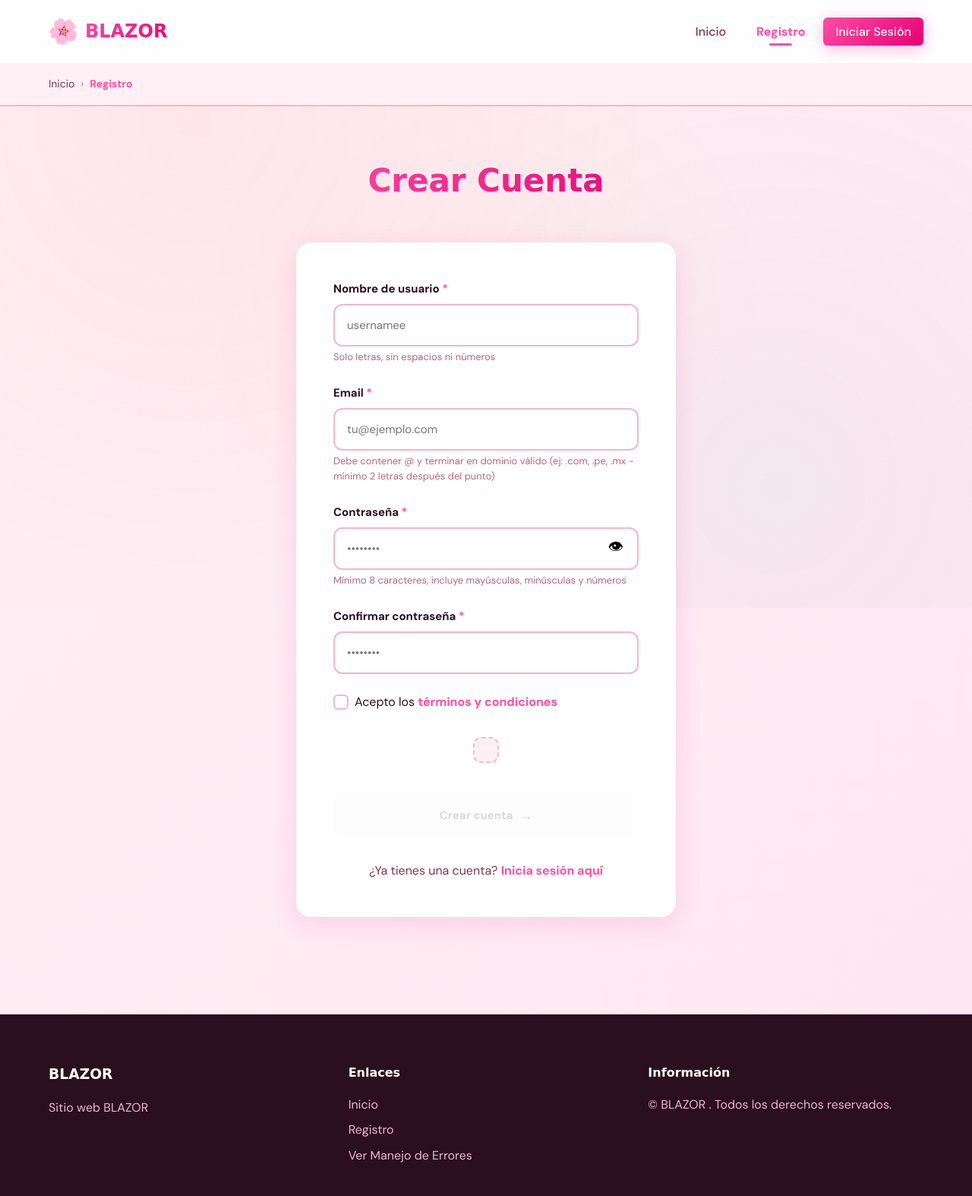
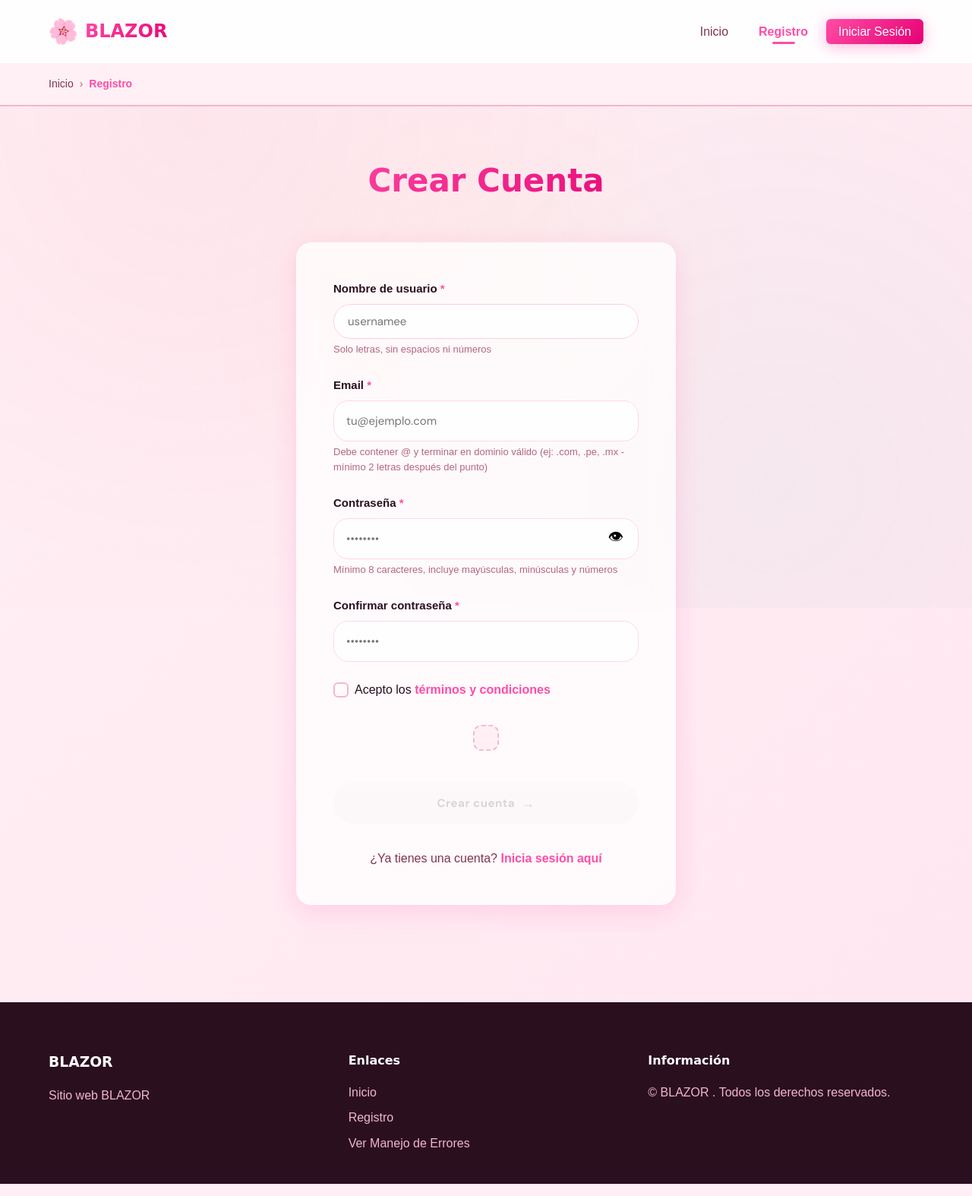
Before and after one commit to america123create/Flores, a Flask app: page /registro in a window 1280 px wide. Shown: the whole page at 76% size. Run offline with Flask 3, Linux system fonts and the light colour scheme; some libraries are stand-ins or nearby versions; some web fonts are replaced.

Commit message:
Update style.css

```diff
--- a/static/css/style.css
+++ b/static/css/style.css
@@ -1628,3 +1628,127 @@ html {
     background: var(--color-primary);
     color: white;
 }
+
+/* ==========================================
+   🔥 UPGRADE TIPOGRAFÍA
+========================================== */
+body {
+    font-family: 'Poppins', sans-serif;
+}
+
+h1, h2, h3, .card-title, .section-title {
+    font-family: 'Playfair Display', serif;
+}
+
+/* ==========================================
+   🔥 BOTONES PRO
+========================================== */
+.btn {
+    border-radius: 30px;
+    letter-spacing: 0.5px;
+}
+
+.btn-primary {
+    background: linear-gradient(135deg, #ff4da6, #ff85c1);
+    box-shadow: 0 8px 25px rgba(255, 77, 166, 0.35);
+}
+
+.btn-primary:hover {
+    transform: translateY(-3px) scale(1.05);
+    box-shadow: 0 10px 30px rgba(255, 77, 166, 0.5);
+}
+/* ==========================================
+   🔥 CARDS ULTRA MODERNAS
+========================================== */
+.dashboard-card,
+.feature-card,
+.form-card,
+.action-card {
+    backdrop-filter: blur(15px);
+    background: rgba(255,255,255,0.75);
+    border: 1px solid rgba(255,255,255,0.4);
+    position: relative;
+    overflow: hidden;
+}
+
+/* efecto glow */
+.dashboard-card::after,
+.feature-card::after {
+    content: '';
+    position: absolute;
+    inset: 0;
+    background: radial-gradient(circle at top right, rgba(255,77,166,0.2), transparent 60%);
+    opacity: 0;
+    transition: 0.4s;
+}
+
+.dashboard-card:hover::after,
+.feature-card:hover::after {
+    opacity: 1;
+}
+/* ==========================================
+   🔥 INPUTS PREMIUM
+========================================== */
+.form-input {
+    border-radius: 20px;
+    border: 1px solid #ffd6eb;
+    background: rgba(255,255,255,0.8);
+}
+
+.form-input:focus {
+    border-color: #ff4da6;
+    box-shadow: 0 0 10px rgba(255, 77, 166, 0.3);
+}
+/* ==========================================
+   🔥 TABLA MODERNA CRUD
+========================================== */
+table {
+    border-radius: 15px;
+    overflow: hidden;
+    background: white;
+    box-shadow: var(--shadow-md);
+}
+
+thead {
+    background: linear-gradient(135deg, #ff4da6, #ff99cc);
+    color: white;
+}
+
+tbody tr {
+    transition: 0.2s;
+}
+
+tbody tr:hover {
+    background: #ffe6f2;
+    transform: scale(1.01);
+}
+/* ==========================================
+   🔥 BUSCADOR
+========================================== */
+input[type="text"] {
+    border-radius: 25px;
+    padding: 12px 18px;
+    border: 1px solid #ffcce6;
+}
+
+input[type="text"]:focus {
+    border-color: #ff4da6;
+    box-shadow: 0 0 8px rgba(255,77,166,0.3);
+}
+/* ==========================================
+   🔥 MICRO ANIMACIONES
+========================================== */
+* {
+    transition: all 0.2s ease;
+}
+/* ==========================================
+   🔥 SCROLL CUSTOM
+========================================== */
+::-webkit-scrollbar {
+    width: 8px;
+}
+
+::-webkit-scrollbar-thumb {
+    background: #ff4da6;
+    border-radius: 10px;
+}
```
